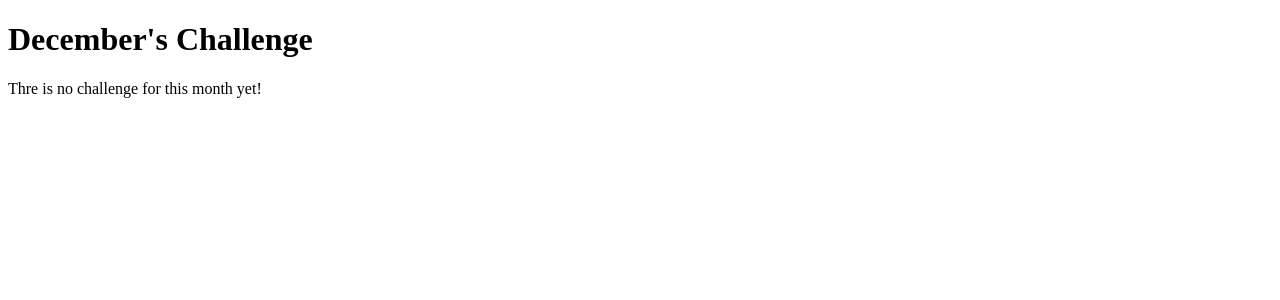
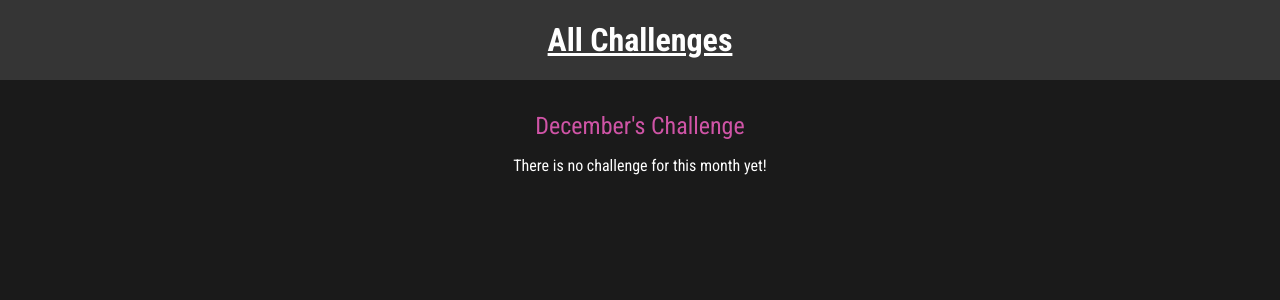
Before and after one commit to ErrQD0303/DjangoMVCProjectFileStructure, a Django app: page /challenge/december in a window 1280 px wide. Shown: the top 300 px of the page. Run offline with Django 4.2, Linux system fonts and the light colour scheme.

Commit message:
Completing the structure of django web app

```diff
--- /dev/null
+++ b/challenges/static/challenges/challenge.css
@@ -0,0 +1,22 @@
+h1,
+h2 {
+  text-align: center;
+  color: white;
+}
+
+h1 {
+  font-size: 1.5rem;
+  margin: 2rem 0 1rem 0;
+  font-weight: normal;
+  color: #cf54a6;
+}
+
+h2 {
+  font-size: 3rem;
+  font-weight: bold;
+}
+
+.fallback {
+  text-align: center;
+  color: white;
+}
--- /dev/null
+++ b/challenges/static/challenges/includes/header.css
@@ -0,0 +1,24 @@
+header {
+  width: 100%;
+  height: 5rem;
+  background-color: #353535;
+}
+
+header nav {
+  width: 100%;
+  height: 100%;
+  display: flex;
+  justify-content: center;
+  align-items: center;
+}
+
+header nav a {
+  color: white;
+  font-size: 2rem;
+  font-weight: bold;
+}
+
+header nav a:hover,
+header nav a:active {
+  color: #cf54a6;
+}
--- a/challenges/templates/challenges/challenge.html
+++ b/challenges/templates/challenges/challenge.html
@@ -1,16 +1,23 @@
-<!DOCTYPE html>
-<html lang="en">
-  <head>
-    <meta charset="UTF-8" />
-    <meta name="viewport" content="width=device-width, initial-scale=1.0" />
-    <title>{{ month_name|title }} Challenge</title>
-  </head>
-  <body>
-    <h1>{{ month_name|title }}'s Challenge</h1>
-    {% if text is not None %}
-      <h2>{{ text }}</h2>
-    {% else %}
-      <p>Thre is no challenge for this month yet!</p>
-    {% endif %}
-  </body>
-</html>
+{% extends "base.html" %}
+
+{% load static %}
+
+{% block css_files%}
+  <link rel="stylesheet" href="{% static "challenges/challenge.css" %}">
+  <link rel="stylesheet" href="{% static "challenges/includes/header.css" %}">
+{% endblock %}
+
+{% block title %}
+  {{ month_name|title }} challenge
+{% endblock %}
+
+{% block content %}
+  {% include "challenges/includes/header.html" %}
+
+  <h1>{{ month_name|title }}'s Challenge</h1>
+  {% if text is not None %}
+    <h2>{{ text }}</h2>
+  {% else %}
+    <p class="fallback">There is no challenge for this month yet!</p>
+  {% endif %}
+{% endblock %}
--- /dev/null
+++ b/challenges/templates/challenges/includes/header.html
@@ -0,0 +1,5 @@
+<header>
+    <nav>
+        <a href="{% url 'index' %}">All Challenges</a>
+    </nav>
+</header>
--- a/challenges/urls.py
+++ b/challenges/urls.py
@@ -13,7 +13,7 @@ extra_patterns = [
 # the first argument is the path of the view
 urlpatterns = [
     # Placeholder for all the months in the year
-    path("", views.index),
+    path("", views.index, name="index"),
     path("<mm:month>", views.monthly_challenge_by_number),
     path("<str:month>", views.monthly_challenge, name="month-challenge"),
     path("credit", include(extra_patterns))
--- a/challenges/views.py
+++ b/challenges/views.py
@@ -1,7 +1,7 @@
 from django.urls import reverse
 from django.shortcuts import render
-from django.http import HttpResponse, HttpResponseNotFound, HttpResponseRedirect
-# from django.template.loader import render_to_string
+from django.http import HttpResponse, Http404, HttpResponseNotFound, HttpResponseRedirect
+from django.template.loader import render_to_string
 
 # Create your views here.
 
@@ -48,7 +48,8 @@ def monthly_challenge(request, month):
             "text": challenge_text
         })
     except:
-        return HttpResponseNotFound("<h1>This month is not supported!</h1>")
+        # Automatically call the 404.html in your template zone when you set the DEBUG to True or default if you set the DEBUG to False
+        raise Http404()
 
 
 def other_views(request, folder_name, page_num):
--- /dev/null
+++ b/static/styles.css
@@ -0,0 +1,10 @@
+@import url("https://fonts.googleapis.com/css2?family=Roboto+Condensed:ital,wght@0,100..900;1,100..900&family=Roboto:ital,wght@0,400;0,500;0,700;1,400;1,500;1,700&display=swap");
+
+html {
+  font-family: "Roboto Condensed", sans-serif;
+}
+
+body {
+  margin: 0;
+  background-color: #1a1a1a;
+}
--- /dev/null
+++ b/templates/base.html
@@ -0,0 +1,15 @@
+{% load static %}
+
+<!DOCTYPE html>
+<html lang="en">
+<head>
+    <meta charset="UTF-8">
+    <meta name="viewport" content="width=device-width, initial-scale=1.0">
+    <title>{% block page_title %}My Challenges{% endblock %}</title>
+    <link rel="stylesheet" href="{% static "styles.css" %}">
+    {% block css_files %}{% endblock %}
+</head>
+<body>
+    {% block content %} {% endblock %}
+</body>
+</html>
```
Also changed, not shown: challenges/static/challenges/challenges.css (added, +37 -0 lines), challenges/templates/challenges/index.html (+21 -15 lines), monthly_challenges/settings.py (+8 -0 lines), templates/404.html (added, +10 -0 lines), 2 other files.
